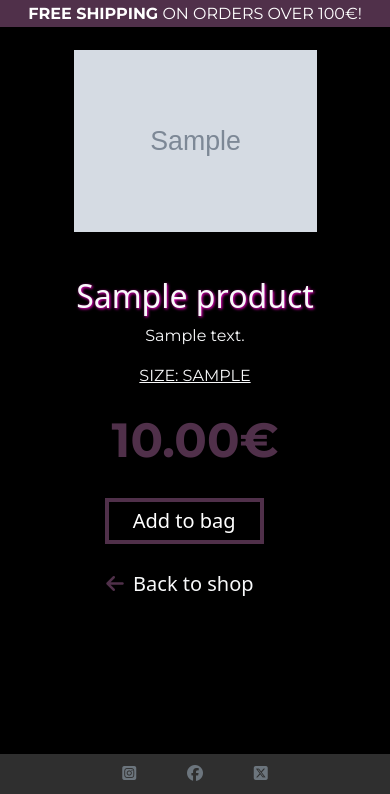
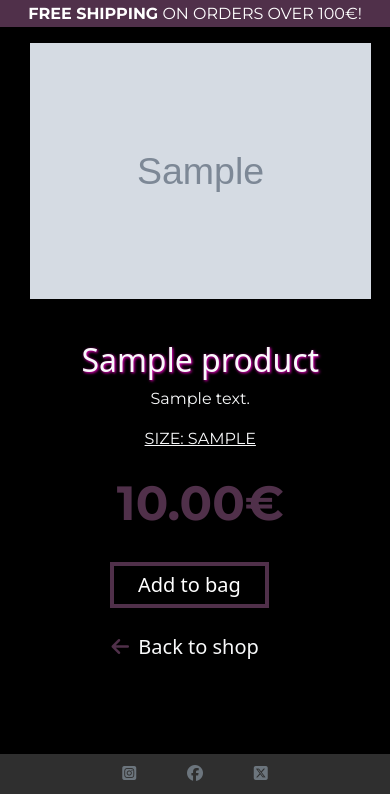
Before and after one commit to TulaUnogi/bat-choice-clothing, a Django app: page /products/1/ in a window 390 px wide. Shown: the part 96-890 px from the top of the page. Run offline with Django 3.2, Linux system fonts and the light colour scheme; tables that the repository leaves empty hold one stand-in row (values such as "Sample post"); grey boxes marked "Sample" are stand-in pictures; parts of the project's set-up code (start-up, migrations or seed data) failed here and were passed over; some libraries are stand-ins or nearby versions; some web fonts are replaced.

Commit message:
Apply better media queries for product details site

```diff
--- a/static/css/base.css
+++ b/static/css/base.css
@@ -605,6 +605,8 @@
     }
 
     .details-container {
+        margin-right: 1.2em;
+        width: 95vw !important;
         padding: 0;
     }
 
```
